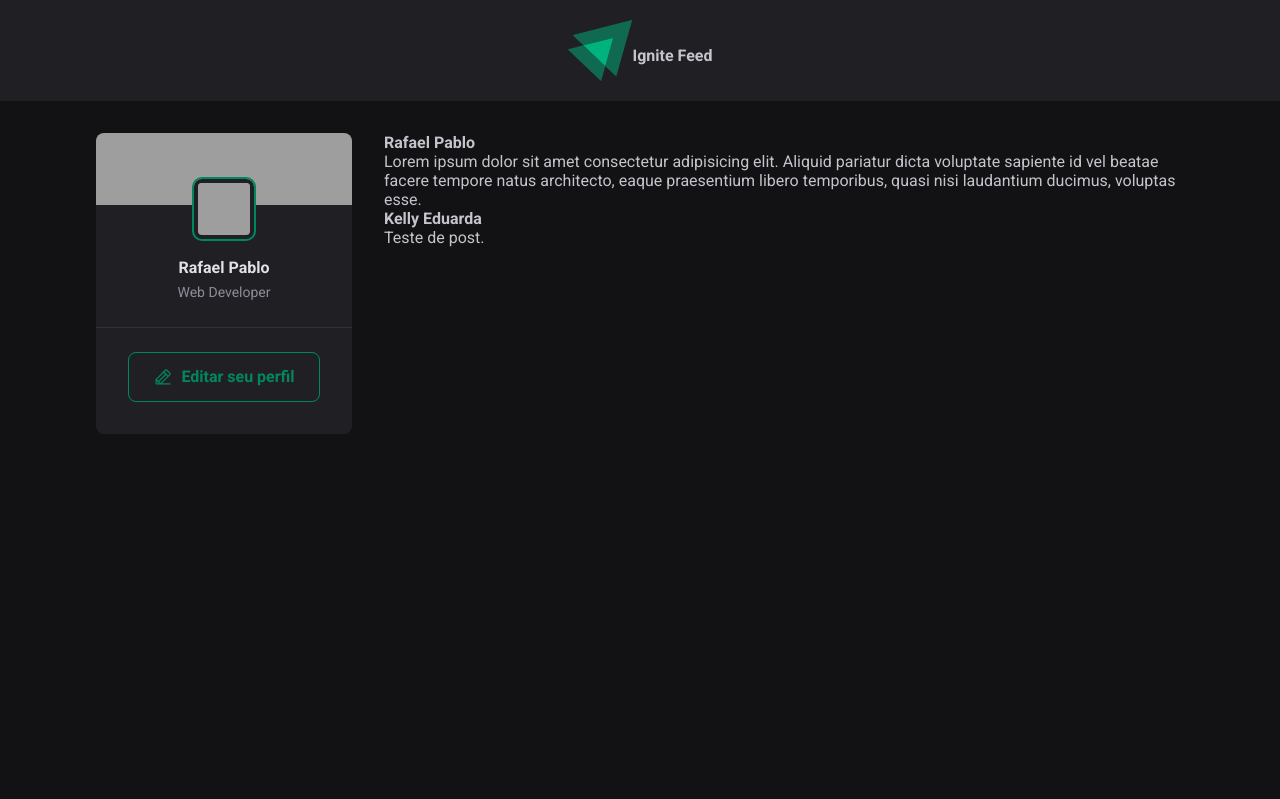
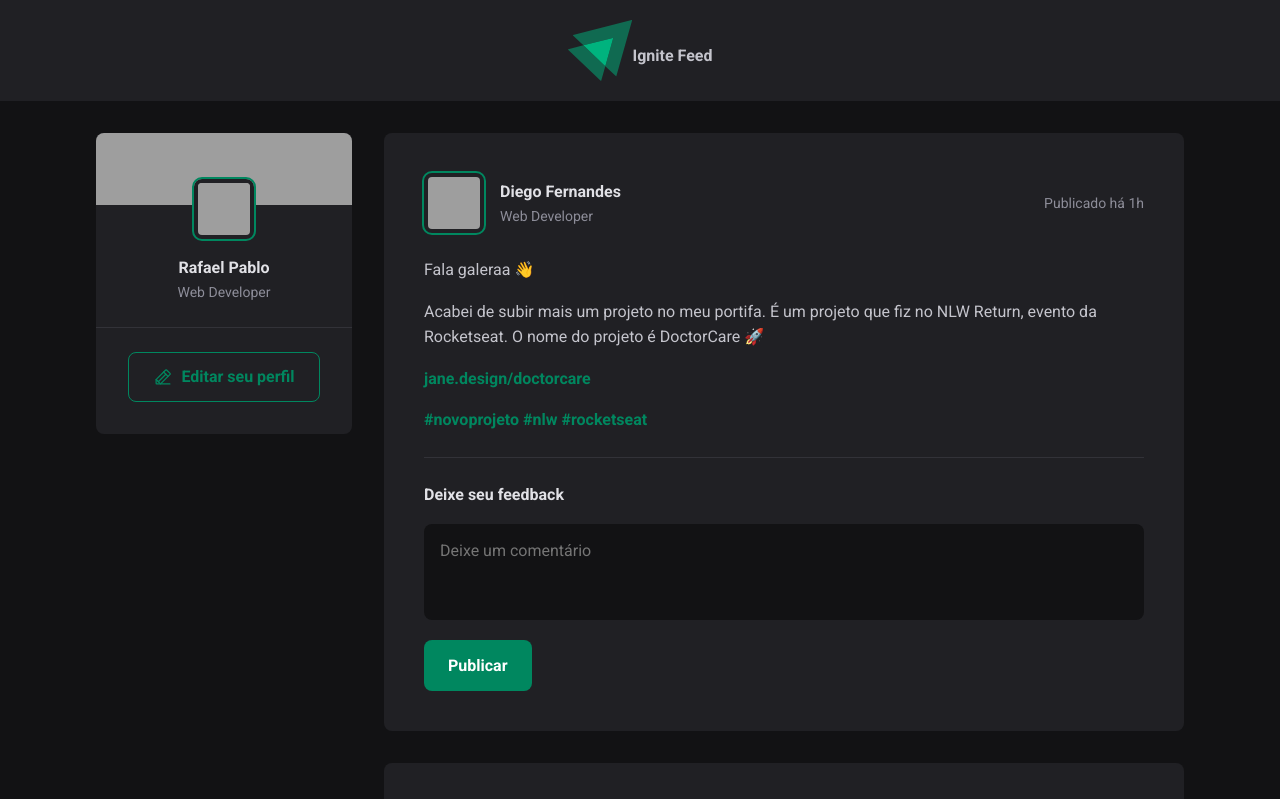
Before and after one commit to RafaelPablo/Ignite-ReactJS, a React (Vite) app in the folder 01-fundamentals-reactjs/: page / in a window 1280 px wide. Shown: the top 799 px of the page. Built offline with nearby package versions, Linux system fonts and the light colour scheme; grey boxes are pictures that could not be loaded.

Commit message:
Posts and styles

```diff
--- a/01-fundamentals-reactjs/src/App.jsx
+++ b/01-fundamentals-reactjs/src/App.jsx
@@ -1,5 +1,5 @@
 import { Header } from "./components/Header";
-import { Post } from "./Post";
+import { Post } from "./components/Post";
 import './global.css';
 import styles from './App.module.css';
 import { Sidebar } from "./components/Sidebar";
--- a/01-fundamentals-reactjs/src/Post.jsx
+++ /dev/null
@@ -1,8 +0,0 @@
-export function Post(props) {
-    return (
-        <div>
-            <strong>{props.author}</strong>
-            <p>{props.content}</p>
-        </div>
-    )
-}
--- /dev/null
+++ b/01-fundamentals-reactjs/src/components/Post.jsx
@@ -0,0 +1,40 @@
+import styles from './Post.module.css';
+
+export function Post() {
+    return(
+        <article className={styles.post}>
+            <header>
+                <div className={styles.author}>
+                    <img className={styles.avatar} src="https://github.com/RafaelPablo.png"/>
+                    <div className={styles.authorInfo}>
+                        <strong>Diego Fernandes</strong>
+                        <span>Web Developer</span>
+                    </div>
+                </div>
+
+                <time title="02 de Fevereiro às 08:44" dateTime="2023-02-04 08:44:00">Publicado há 1h</time>
+            </header>
+
+            <div className={styles.content}>
+                <p>Fala galeraa 👋</p>
+                <p>Acabei de subir mais um projeto no meu portifa. É um projeto que fiz no NLW Return, evento da Rocketseat. O nome do projeto é DoctorCare 🚀</p>
+                <p><a href="">jane.design/doctorcare</a></p>
+                <p>
+                    <a href="">#novoprojeto</a>{' '}
+                    <a href="">#nlw</a>{' '}
+                    <a href="">#rocketseat</a>{' '}
+                </p>
+            </div>
+
+            <form className={styles.commentForm}>
+                <strong>Deixe seu feedback</strong>
+
+                <textarea
+                    placeholder="Deixe um comentário"
+                />
+
+                <button type="submit">Publicar</button>
+            </form>
+        </article>
+    )
+}
--- /dev/null
+++ b/01-fundamentals-reactjs/src/components/Post.module.css
@@ -0,0 +1,108 @@
+.post {
+    background: var(--gray-800);
+    border-radius: 8px;
+    padding: 2.5rem;
+}
+
+.post + .post {
+    margin-top: 2rem;
+}
+
+.content {
+    line-height: 1.6;
+    color: var(--gray-300);
+    margin-top: 1.5rem;
+}
+
+.content p {
+    margin-top: 1rem;
+}
+
+.content a {
+    font-weight: bold;
+    color: var(--green-500);
+    text-decoration: none;
+}
+
+.content a:hover {
+    color: var(--green-300);
+}
+
+.post > header {
+    display: flex;
+    align-items: center;
+    justify-content: space-between;
+}
+
+.post > header time {
+    font-size: 0.875rem;
+    color: var(--gray-400);
+}
+
+.author {
+    display: flex;
+    align-items: center;
+    gap: 1rem;
+}
+
+.author img {
+    width: calc(3rem + 12px);
+    height: calc(3rem + 12px);
+    border-radius: 8px;
+    border: 4px solid var(--gray-800);
+    outline: 2px solid var(--green-500);
+}
+
+.authorInfo strong {
+    display: block;
+    color: var(--gray-100);
+    line-height: 1.6;
+}
+
+.authorInfo span {
+    display: block;
+    font-size: 0.875rem;
+    color: var(--gray-400);
+    line-height: 1.6;
+}
+
+.commentForm {
+    width: 100%;
+    margin-top: 1.5rem;
+    padding-top: 1.5rem;
+    border-top: 1px solid var(--gray-600);
+}
+
+.commentForm > strong {
+    line-height: 1.6;
+    color: var(--gray-100);
+}
+
+.commentForm textarea {
+    width: 100%;
+    background: var(--gray-900);
+    border: 0;
+    resize: none;
+    height: 6rem;
+    padding: 1rem;
+    border-radius: 8px;
+    color: var(--gray-100);
+    line-height: 1.4;
+    margin-top: 1rem;
+}
+
+.commentForm button[type=submit] {
+    padding: 1rem 1.5rem;
+    margin-top: 1rem;
+    border-radius: 8px;
+    border: 0;
+    background: var(--green-500);
+    color: var(--white);
+    font-weight: bold;
+    cursor: pointer;
+    transition: background-color 0.1s;
+}
+
+.commentForm button[type=submit]:hover {
+    background: var(--green-300);
+}
--- a/01-fundamentals-reactjs/src/global.css
+++ b/01-fundamentals-reactjs/src/global.css
@@ -7,7 +7,13 @@
     --gray-700: #29292e;
     --gray-800: #202024;
     --gray-900: #121214;
+    --green-300: #00B37E;
     --green-500: #00875f;
+}
+
+:fopcus {
+    outline: trasparent;
+    box-shadow: 0 0 0 2px var(--green-500);
 }
 
 * {
```
